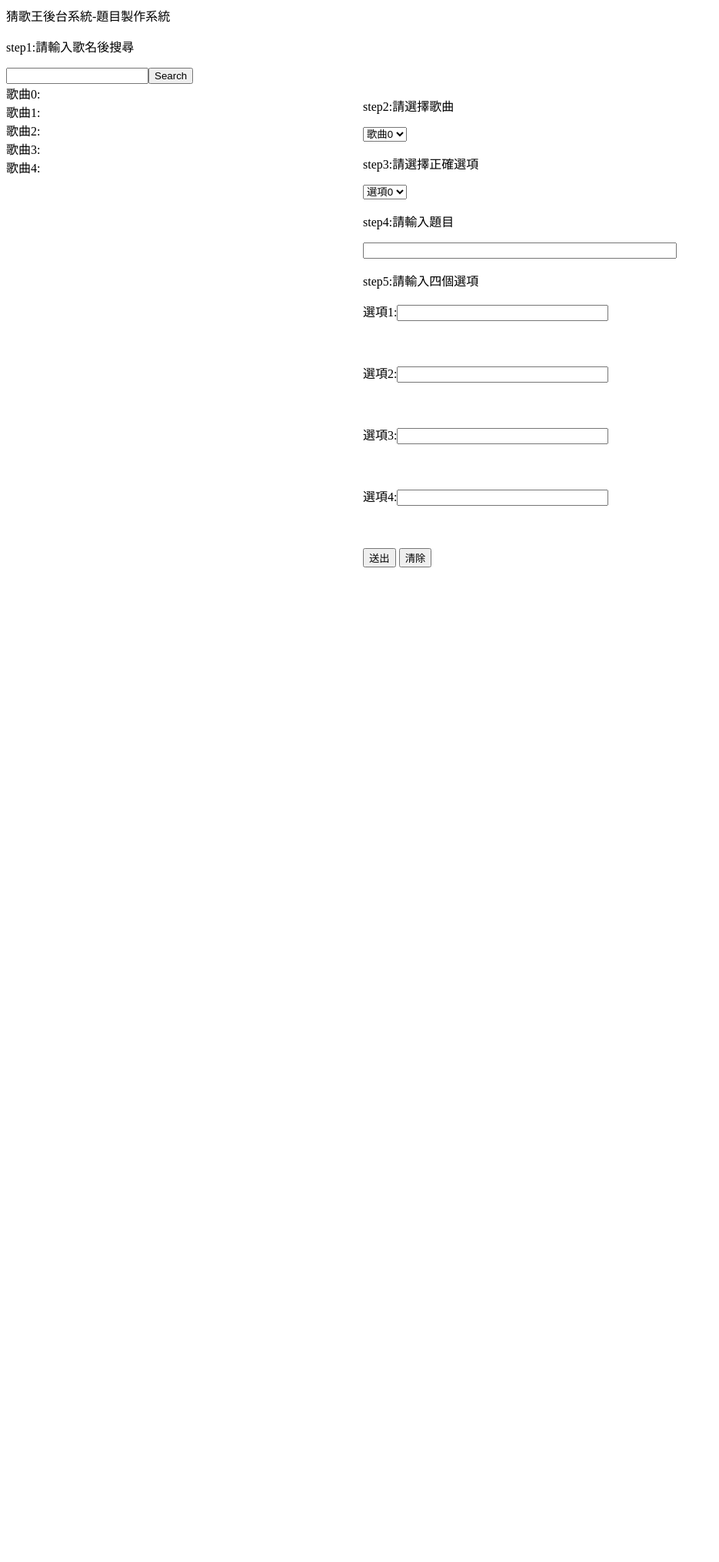
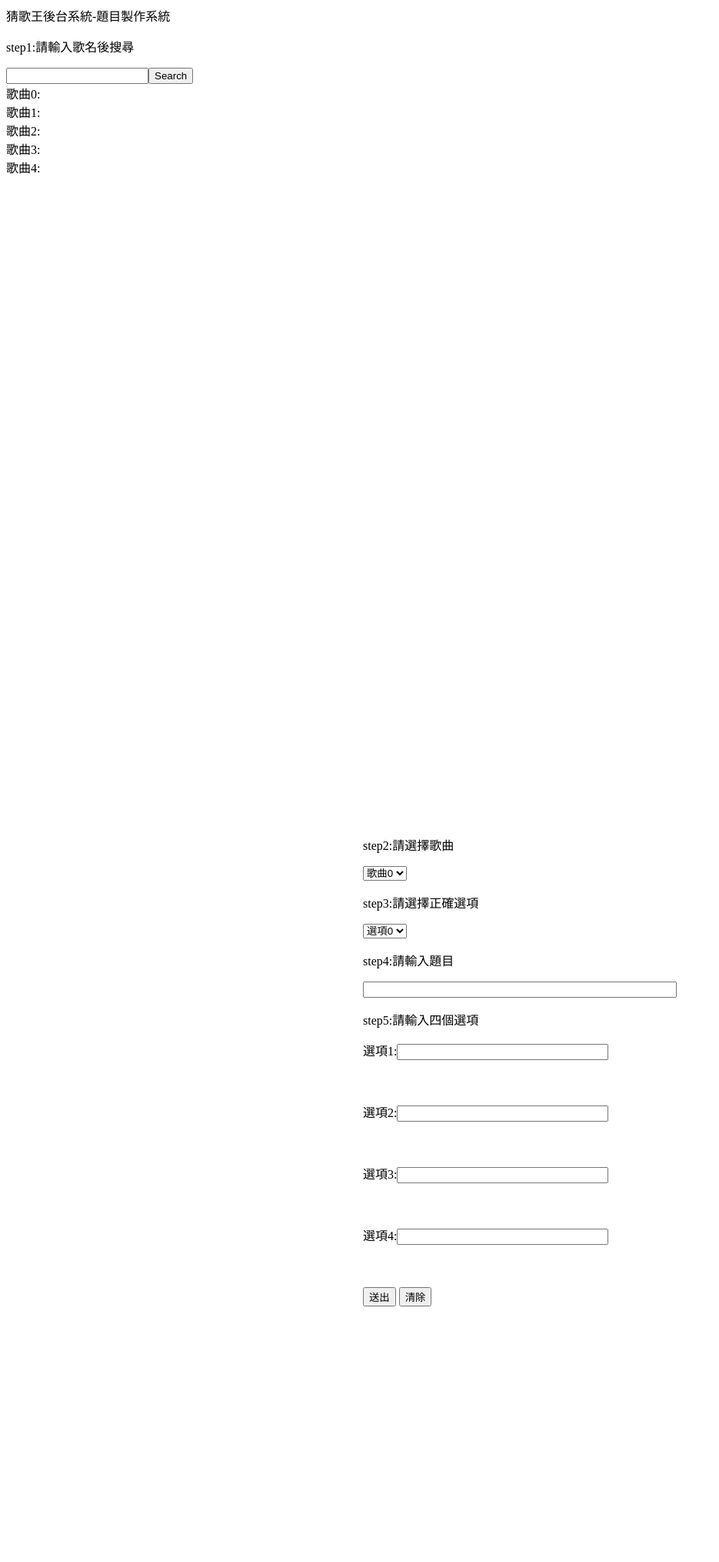
Before and after one commit to hsiaoyi0504/PDA, a PHP site: page /index.html in a window 1280 px wide. Shown: the whole page at 77% size, without its empty margins (0-935 px from the left). Before the commit the page ends 737 px from the top, so only its background shows below. Run offline with PHP 8.4, Linux system fonts and the light colour scheme; some libraries are stand-ins or nearby versions.

Commit message:
change some css

```diff
--- a/css/main.css
+++ b/css/main.css
@@ -1,10 +1,13 @@
 #search-result{
 	float:left;
+	width: 50em;
+	height: 60em;
 }
 
 #question-setting{
 	float: right;
 	width: 50em;
+	height: 60em;
 }
 
 #question{
```
